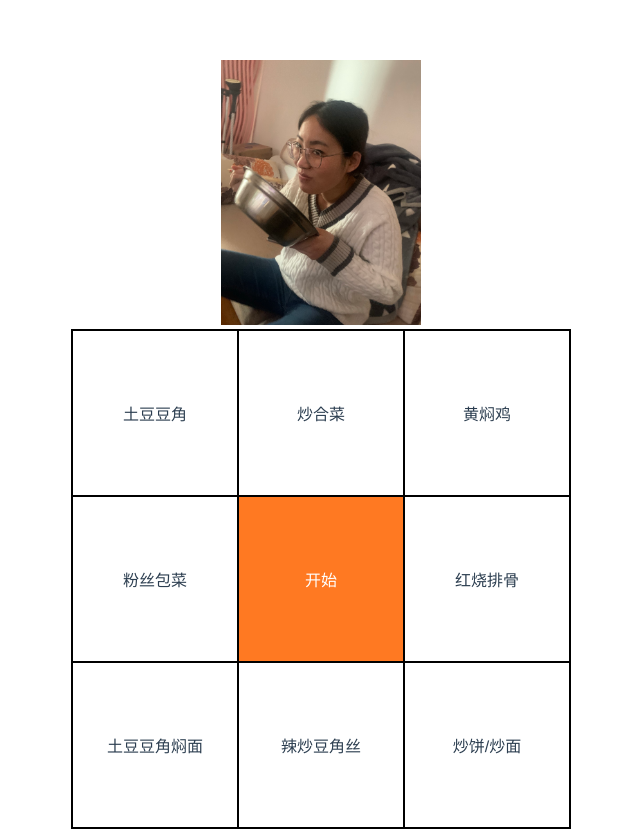
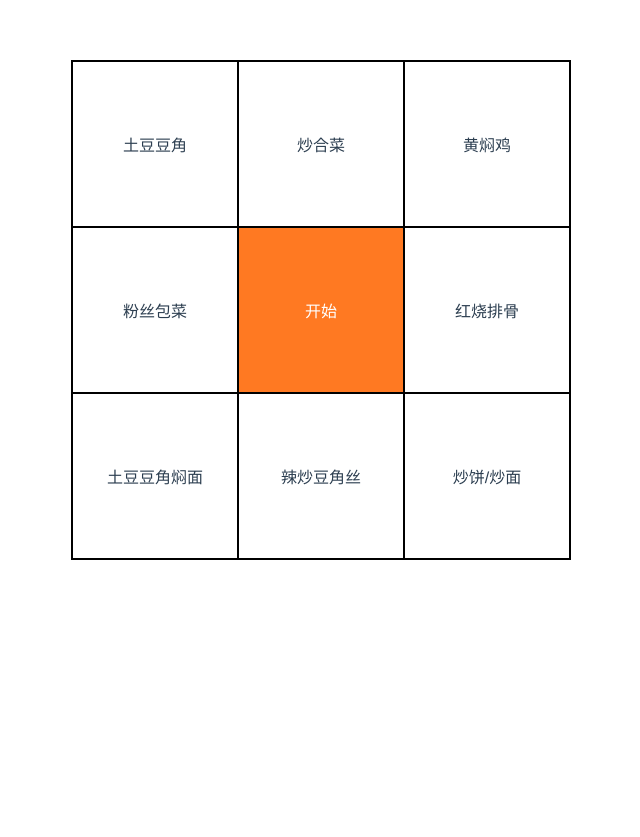
Before and after one commit to RockChang0556/web-chang, a Vue app: page /chang/eat in a window 1280 px wide. Shown: the whole page, without its empty margins (319-959 px from the left). After the commit the page ends 800 px from the top, so only its background shows below. Built offline with nearby package versions, Linux system fonts and the light colour scheme.

Commit message:
feat: docker

```diff
--- a/src/views/eat/index.vue
+++ b/src/views/eat/index.vue
@@ -1,6 +1,6 @@
 <template>
 	<div class="eat-page">
-		<img alt="干饭人阿畅" src="../../assets/IMG_1875.jpg" />
+		<!-- <img alt="干饭人阿畅" src="../../assets/IMG_1875.jpg" /> -->
 		<ul class="roulette-wrap">
 			<li v-for="item in arr" :key="item.id" :class="itemActiveClass(item)">
 				<span>{{ item.label }}</span>
--- a/src/views/home.vue
+++ b/src/views/home.vue
@@ -1,7 +1,7 @@
 <template>
 	<div class="home">
-		<img alt="么么么哒" src="../assets/IMG_1864.jpg" />
-		<h3>阿畅的专属小网站, 后续更多功能建设中...</h3>
+		<!-- <img alt="么么么哒" src="../assets/IMG_1864.jpg" /> -->
+		<!-- <h3>阿畅的专属小网站, 后续更多功能建设中...</h3> -->
 		<p>
 			<router-link to="/eat"><button>今天吃什么呢</button></router-link>
 		</p>
```
Also changed, not shown: 2 other files (tests, documents, lock files or other folders).
